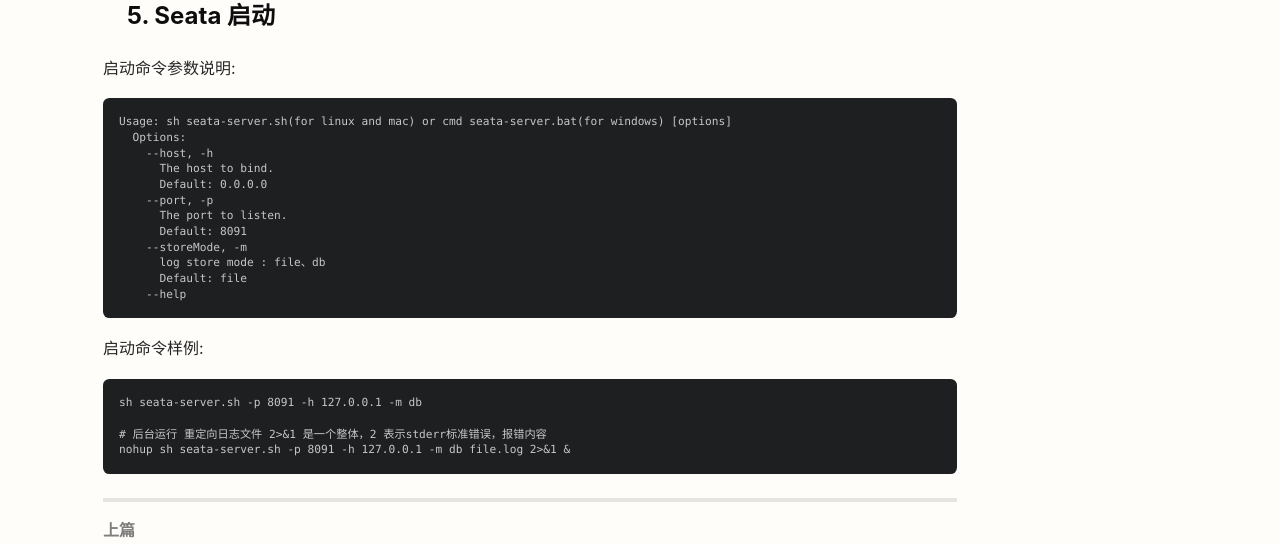
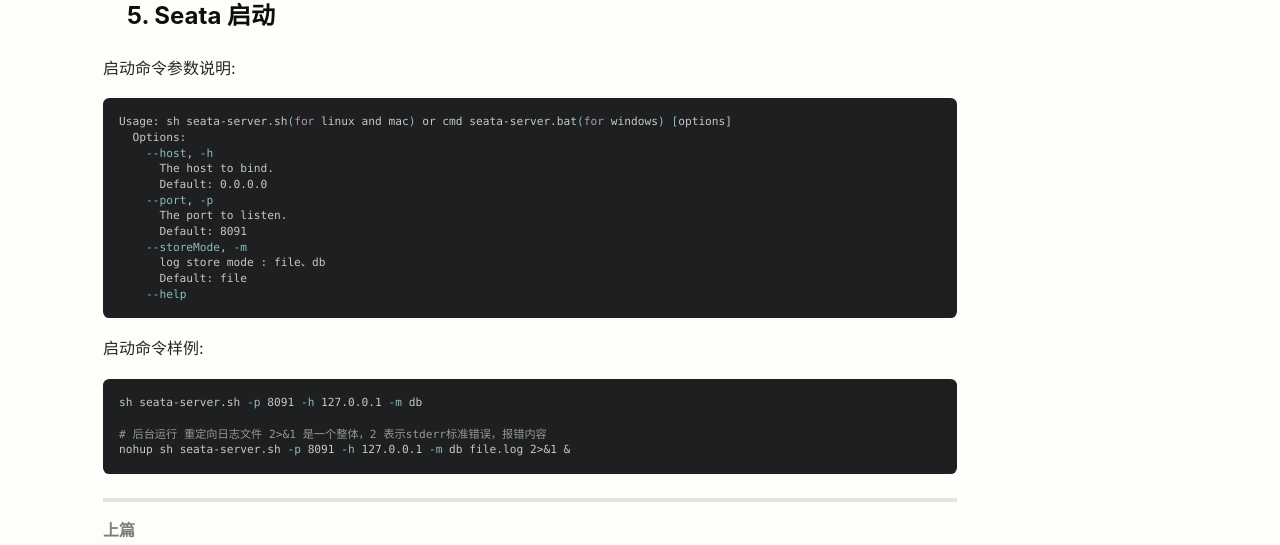
Before and after one commit to cloudland/cloudland.github.io, a Jekyll site: the page built from _posts/program/2021-06-03-alibaba-seata.md, in a window 1280 px wide and 900 px high, scrolled down 4923 px. Shown: the part 202-747 px from the top of the window. Built offline with Jekyll 4.4.1, drawn with Linux system fonts in a browser that asks for light colours; nearby versions of some CDN libraries.

Commit message:
修改样式

````diff
--- a/_posts/program/2021-06-03-alibaba-seata.md
+++ b/_posts/program/2021-06-03-alibaba-seata.md
@@ -63,7 +63,7 @@
 
 * postgresql
 
-  ```SQL
+  ```postgresql
   -- -------------------------------- The script used when storeMode is 'db' --------------------------------
   -- the table to store GlobalSession data
   CREATE TABLE IF NOT EXISTS public.global_table
@@ -128,7 +128,7 @@
 
 * postgresql
 
-  ```SQL
+  ```postgresql
   -- for AT mode you must to init this sql for you business database. the seata server not need it.
   CREATE TABLE IF NOT EXISTS public.undo_log
   (
@@ -150,7 +150,7 @@
 
 启动命令参数说明:
 
-```
+```shell
 Usage: sh seata-server.sh(for linux and mac) or cmd seata-server.bat(for windows) [options]
   Options:
     --host, -h
@@ -167,7 +167,7 @@
 
 启动命令样例:
 
-```
+```shell
 sh seata-server.sh -p 8091 -h 127.0.0.1 -m db
 
 # 后台运行 重定向日志文件 2>&1 是一个整体，2 表示stderr标准错误，报错内容
````
